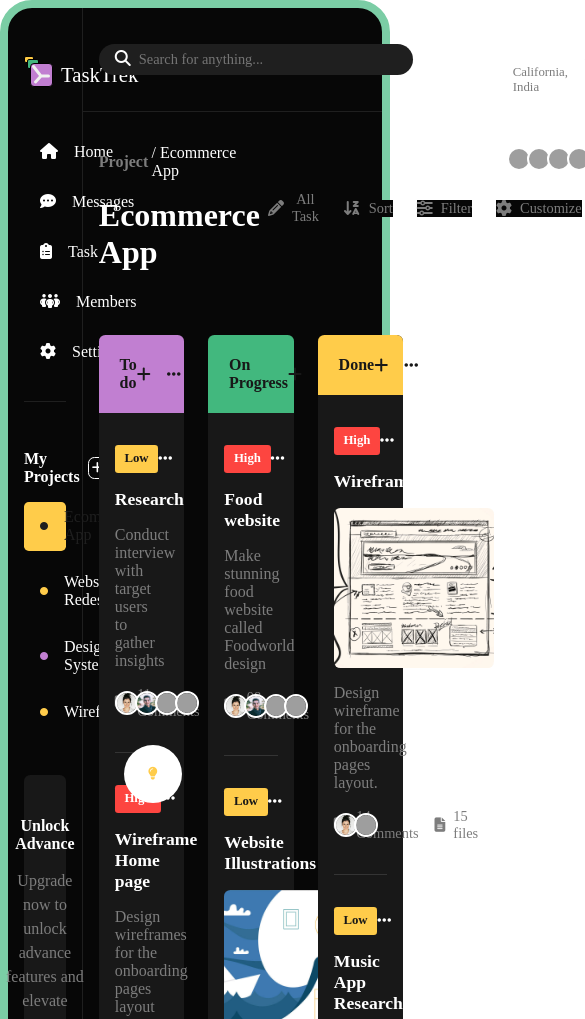
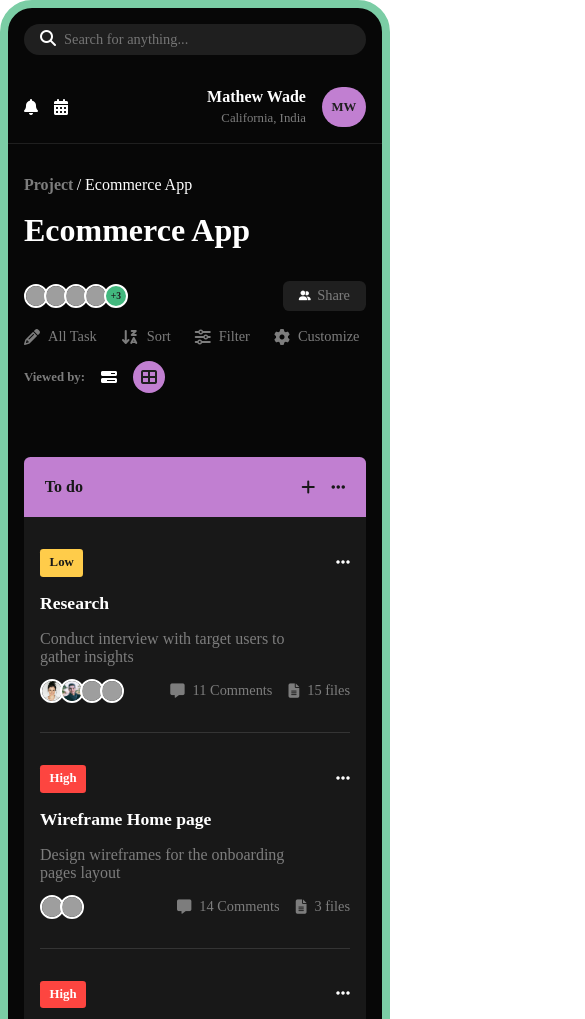
Before and after one commit to jOjO1082/Dashboard-Design, a plain HTML site: page index.html in a window 390 px wide. Shown: the top 1019 px of the page, 585 px wide, since content can reach past the window. Drawn offline with Linux system fonts and the light colour scheme; grey boxes are pictures that could not be loaded; files whose address does not match are found by name; a web font is replaced by a local one.

Commit message:
New change

```diff
--- a/style.css
+++ b/style.css
@@ -1155,3 +1155,199 @@ input{
     }
 
 }
+
+@media (max-width: 767px) {
+    .side-bar-container {
+            width: 8%;
+            height: 100vh;
+            display: flex;
+            flex-direction: column;
+            justify-content: space-between;
+            align-items: stretch;
+            color: #FFFFFF;
+            padding: 1rem;
+            border-right: 1px solid#1F1F1F;
+            /* background-color: blanchedalmond; */
+            display: none;
+        }
+
+        .content-area-container {
+            width: 100%;
+            height: auto;
+            display: flex;
+            flex-direction: column;
+            justify-content: start;
+            align-items: start;
+            color: #FFFFFF;
+        }
+
+        .header-bar-container {
+            width: 100%;
+            height: auto;
+            display: flex;
+            flex-direction: row;
+            justify-content: space-between;
+            align-items: center;
+            column-gap: 0.5rem;
+            border-bottom: 1px solid #1F1F1F;
+            padding: 1rem;
+            flex-wrap: wrap;
+            row-gap: 2rem;
+        }
+
+        .search-container {
+            width: 100%;
+            height: auto;
+            display: flex;
+            flex-direction: row;
+            justify-content: start;
+            align-items: center;
+            column-gap: 0.5rem;
+            padding: 0.4rem 1rem 0.4rem 1rem;
+            border-radius: 1rem;
+            background-color: #1F1F1F;
+        }
+
+
+
+
+
+        .profile-actions-container {
+            width: 100%;
+            height: auto;
+            display: flex;
+            flex-direction: row;
+            justify-content: space-between;
+            align-items: center;
+            column-gap: 3rem;
+            /* padding: 0.4rem 1rem 0.4rem 1rem; */
+            border-radius: 1rem;
+        }
+
+        .profile-icons-container {
+            width: fit-content;
+            height: auto;
+            display: flex;
+            flex-direction: row;
+            justify-content: start;
+            align-items: center;
+            column-gap: 1rem;
+            /* padding: 0.4rem 1rem 0.4rem 1rem; */
+            border-radius: 1rem;
+        }
+
+        .content-head-container {
+            width: 100%;
+            height: auto;
+            display: flex;
+            flex-direction: row;
+            justify-content: space-between;
+            align-items: start;
+            column-gap: 0.5rem;
+            padding: 2rem 1rem 2rem 1rem;
+            flex-wrap: wrap;
+            row-gap: 2rem;
+        }
+
+
+        .right-section {
+            width: 100%;
+            height: auto;
+            display: flex;
+            flex-direction: column;
+            justify-content: start;
+            align-items: start;
+            row-gap: 1.1rem;
+        }
+
+
+
+
+        .left-section {
+            width: 100%;
+            height: auto;
+            display: flex;
+            flex-direction: column;
+            justify-content: start;
+            align-items: start;
+            row-gap: 1.1rem;
+        }
+
+        .collaborations-and-share-action-container {
+            width: 100%;
+            height: auto;
+            display: flex;
+            flex-direction: row;
+            justify-content: space-between;
+            align-items: center;
+            column-gap: 3rem;
+            /* background-color: aqua; */
+            /* position: relative; */
+        }
+
+        .action-and-status {
+            width: 100%;
+            height: auto;
+            display: flex;
+            flex-direction: row;
+            justify-content: space-between;
+            align-items: center;
+            column-gap: 1rem;
+            flex-wrap: wrap;
+            row-gap: 1rem;
+        }
+
+        .actions {
+            width: 100%;
+            height: auto;
+            display: flex;
+            flex-direction: row;
+            justify-content: start;
+            align-items: center;
+            column-gap: 1.5rem;
+        }
+
+        .actions button {
+            width: fit-content;
+            height: auto;
+            border: none;
+            outline: none;
+            font-size: 0.9rem;
+            color: #7D7D7D;
+            background-color: #070707;
+            column-gap: 0.5rem;
+            display: flex;
+            flex-direction: row;
+            justify-content: center;
+            align-items: center;
+            cursor: pointer;
+        }
+
+        .content-cards-container {
+            width: 100%;
+            height: auto;
+            display: flex;
+            flex-direction: row;
+            justify-content: start;
+            align-items: stretch;
+            padding: 2rem 1rem;
+            column-gap: 1.5rem;
+            flex-wrap: wrap;
+            row-gap: 2rem;
+        }
+
+        .content-card {
+            width: 100%;
+            height: auto;
+            display: flex;
+            flex-direction: column;
+            justify-content: start;
+            align-items: start;
+            border-radius: 0.4rem 0.4rem 0 0;
+            background-color: #181818;
+            row-gap: 1rem;
+        }
+
+
+
+}
```
Also changed, not shown: img/avatar (5).jpg (renamed from avatar (5).jpg), img/avatar (6).jpg (renamed from avatar (6).jpg), img/illustration.jpg (renamed from illustration.jpg), img/logo.svg (renamed from logo.svg), img/wireframe.jpg (renamed from wireframe.jpg), 7 other files.
